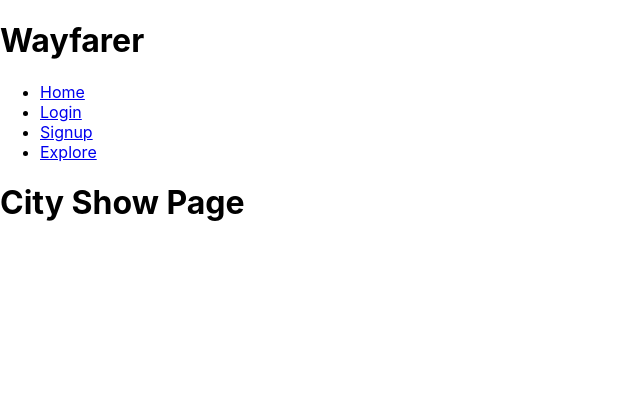
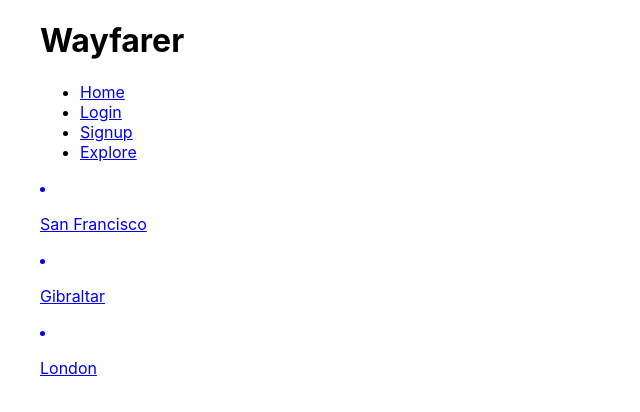
Before and after one commit to msolorio/wayfarer_react_app, a React (Create React App) app: page /cities in a window 1280 px wide. Shown: the top 412 px of the page, without its empty margins (0-640 px from the left). Built offline with nearby package versions, Linux system fonts and the light colour scheme.

Commit message:
Adds show city page and toggling on city

```diff
--- /dev/null
+++ b/src/App.css
@@ -0,0 +1,4 @@
+.container {
+  margin: 0 auto;
+  max-width: 1200px;
+}
--- a/src/App.js
+++ b/src/App.js
@@ -1,9 +1,10 @@
 import Header from './components/Header';
 import routes from './config/routes';
+import './App.css';
 
 function App() {
   return (
-    <div className="App">
+    <div className="container">
       <Header />
       {routes}
     </div>
--- /dev/null
+++ b/src/components/CityShowComps/CityDetail.js
@@ -0,0 +1,10 @@
+function CityDetail(props) {
+  return (
+    <main>
+      <p>{props.city && props.city.cityName}</p>
+      <img src={props.city && props.city.cityImage} alt=""/>
+    </main>
+  );
+};
+
+export default CityDetail;
--- /dev/null
+++ b/src/components/CityShowComps/CityPosts.js
@@ -0,0 +1,21 @@
+function CityPosts(props) {
+  function renderPosts() {
+    return props.cityPosts.map((post) => {
+      return (
+        <article>
+          <img src={post.image} alt=""/>
+          <h2>{post.title}</h2>
+          <p>{post.body}</p>
+        </article>
+      );
+    });
+  }
+
+  return (
+    <div>
+      {renderPosts()}
+    </div>
+  )
+}
+
+export default CityPosts;
--- /dev/null
+++ b/src/components/CityShowComps/CitySidebar.js
@@ -0,0 +1,26 @@
+import { Link } from 'react-router-dom';
+import SidebarCard from './SidebarCard';
+
+function CitySidebar(props) {
+  function renderCityCards(cities) {
+    return cities.map((city, index) => {
+      return (
+        <Link to={`/cities/${index}`}>
+          <SidebarCard
+            index={index}
+            cityName={city.cityName}
+            updateSelectedCityIdx={props.updateSelectedCityIdx}
+          />
+        </Link>
+      );
+    });
+  }
+
+  return (
+    <aside>
+      {renderCityCards(props.cities)}
+    </aside>
+  );
+}
+
+export default CitySidebar;
--- /dev/null
+++ b/src/components/CityShowComps/SidebarCard.js
@@ -0,0 +1,14 @@
+function CityShowSidebarCard(props) {
+  function handleCardClick() {
+    props.updateSelectedCityIdx(props.index);
+  }
+
+  return (
+    <li onClick={handleCardClick}>
+      <img src={props.imageUrl} alt=""/>
+      <p>{props.cityName}</p>
+    </li>
+  )
+}
+
+export default CityShowSidebarCard;
--- /dev/null
+++ b/src/dummyData.js
@@ -0,0 +1,52 @@
+const cities = [
+  {
+    cityName: 'San Francisco',
+    cityImage: '',
+    posts: [
+      {
+        city: 'San Francisco',
+        image: '',
+        author: 'Samwise Gam-G',
+        title: 'My trip to SF',
+        body: 'I spent 2 weeks in SF. Let me tell you how it went.'
+      },
+      {
+        city: 'San Francisco',
+        image: '',
+        author: 'Lord Byron',
+        title: 'Born and raised in SF and now I\'m getting out!',
+        body: 'asdf asdf asdf asdf asdf asdf asfd asdf asf.'
+      }
+    ]
+  },
+  {
+    cityName: 'Gibraltar',
+    cityImage: '',
+    posts: [
+      {
+        city: 'Gibraltar',
+        image: '',
+        author: 'Samwise Gam-G',
+        title: 'My trip to Gibraltar',
+        body: 'I spent 2 weeks in Gibraltar. The monkeys tried to steal my watch.'
+      }
+    ]
+  },
+  {
+    cityName: 'London',
+    cityImage: '',
+    posts: [
+      {
+        city: 'London',
+        image: '',
+        author: 'Samwise Gam-G',
+        title: 'My trip to London',
+        body: 'I spent 2 weeks in London and ate a lot of bangers and mash.'
+      }
+    ]
+  }
+];
+
+export {
+  cities
+};
--- /dev/null
+++ b/src/pages/CityShowPage.css
@@ -0,0 +1,3 @@
+.cityShow {
+  display: flex;
+}
--- a/src/pages/CityShowPage.js
+++ b/src/pages/CityShowPage.js
@@ -1,7 +1,47 @@
-function CityShowPage() {
-  return (
-    <h1>City Show Page</h1>
-  )
+import React from 'react';
+import CitySidebar from '../components/CityShowComps/CitySidebar';
+import CityDetail from '../components/CityShowComps/CityDetail';
+import CityPosts from '../components/CityShowComps/CityPosts';
+import { cities } from '../dummyData';
+import './CityShowPage.css';
+
+class CityShowPage extends React.Component {
+  state = {
+    cities: []
+  }
+
+  componentDidMount() {
+    console.log('called componentDidMount');
+
+    this.setState({ cities: cities });
+  }
+
+  updateSelectedCityIdx = (cityIdx) => {
+    this.setState({ selectedCityIdx: cityIdx });
+  }
+
+  render() {
+    const activeCity = this.state.cities[this.props.match.params.cityId];
+
+    return (
+      <div className="cityShow">
+        <div className="cityShow-leftCol">
+          <CitySidebar
+            cities={this.state.cities}
+            updateSelectedCityIdx={this.updateSelectedCityIdx}
+          />
+        </div>
+        <div className="cityShow-rightCol">
+          <CityDetail
+            city={activeCity}
+          />
+          <CityPosts
+            cityPosts={activeCity ? activeCity.posts : []}
+          />
+        </div>
+      </div>
+    );
+  }
 }
 
 export default CityShowPage;
```
Also changed, not shown: src/components/CityShowComps/Posts.js (added).
